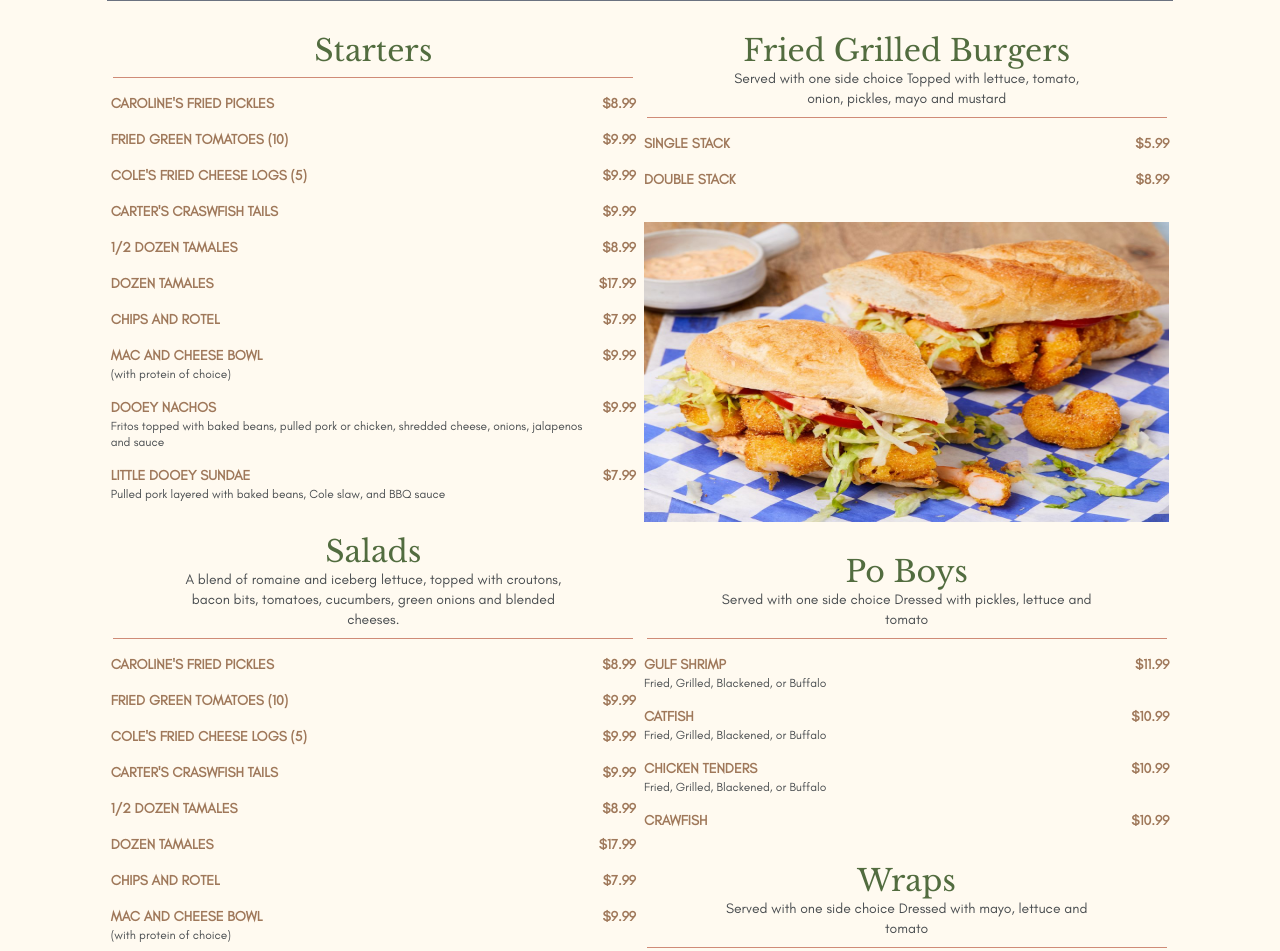
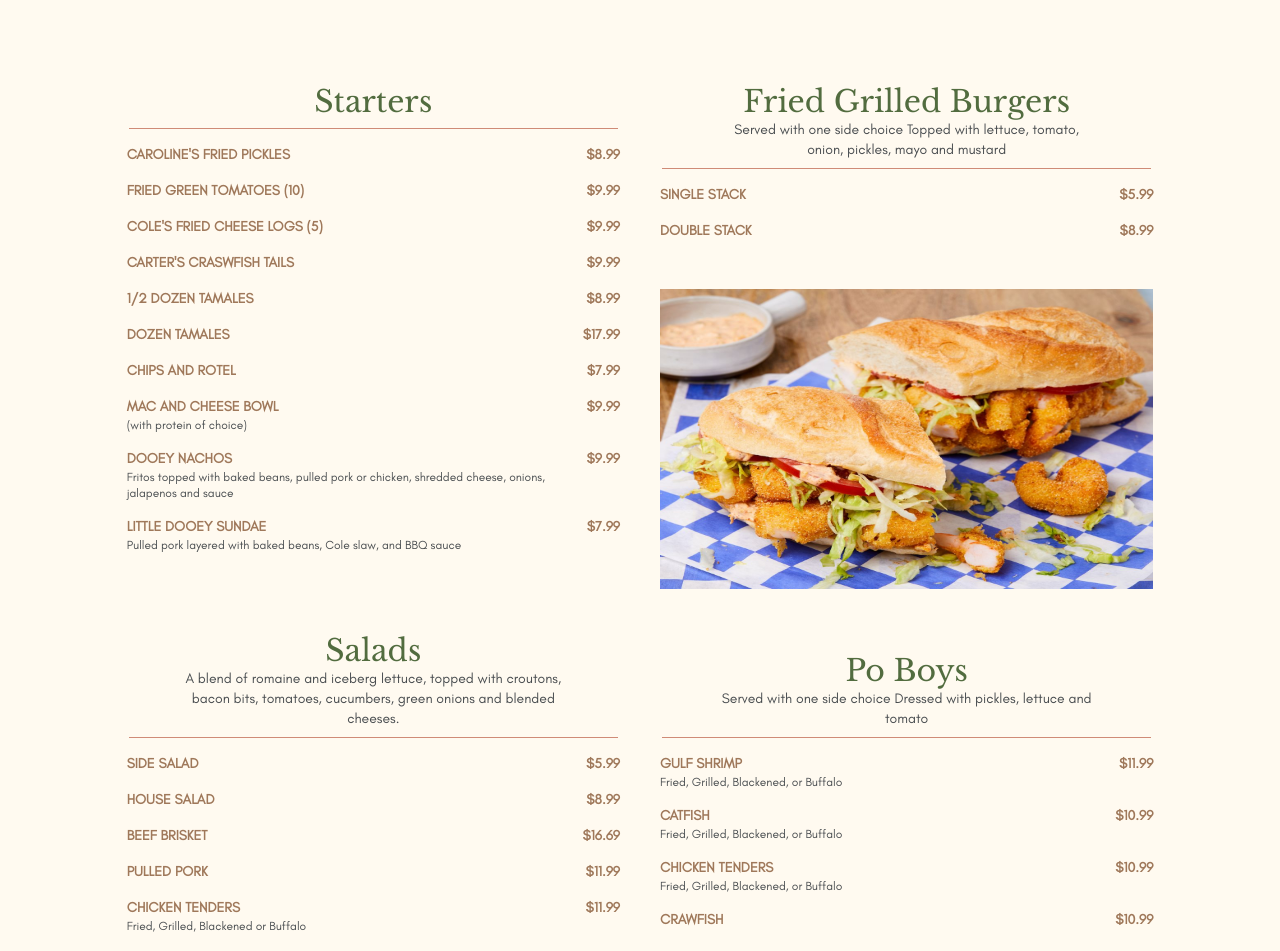
Before and after one commit to fractalnetworksco/menu-system, a React (Create React App) app: page / in a window 1280 px wide. Shown: the top 951 px of the page. Built offline with nearby package versions, Linux system fonts and the light colour scheme.

Commit message:
changing formatting for menu page

```diff
--- a/public/data/salads.json
+++ b/public/data/salads.json
@@ -1,4 +1,67 @@
 [
+  {
+    "name": "SIDE SALAD",
+    "price": 5.99,
+    "description": ""
+  },
+  {
+    "name": "HOUSE SALAD",
+    "price": 8.99,
+    "description": ""
+  },
+  {
+    "name": "BEEF BRISKET",
+    "price": 16.69,
+    "description": ""
+  },
+  {
+    "name": "PULLED PORK",
+    "price": 11.99,
+    "description": ""
+  },
+  {
+    "name": "CHICKEN TENDERS",
+    "price": 11.99,
+    "description": "Fried, Grilled, Blackened or Buffalo"
+  },
+  {
+    "name": "GULF SHRIMP",
+    "price": 12.25,
+    "description": "Fried, Grilled, Blackened or Buffalo"
+  },
+  {
+    "comment": "right here"
+  },
+  {
+    "name": "SIDE SALAD",
+    "price": 5.99,
+    "description": ""
+  },
+  {
+    "name": "HOUSE SALAD",
+    "price": 8.99,
+    "description": ""
+  },
+  {
+    "name": "BEEF BRISKET",
+    "price": 16.69,
+    "description": ""
+  },
+  {
+    "name": "PULLED PORK",
+    "price": 11.99,
+    "description": ""
+  },
+  {
+    "name": "CHICKEN TENDERS",
+    "price": 11.99,
+    "description": "Fried, Grilled, Blackened or Buffalo"
+  },
+  {
+    "name": "GULF SHRIMP",
+    "price": 12.25,
+    "description": "Fried, Grilled, Blackened or Buffalo"
+  },
   {
     "name": "SIDE SALAD",
     "price": 5.99,
--- a/src/App.css
+++ b/src/App.css
@@ -1,4 +1,16 @@
-body {
+html, body {
   text-align: center;
   background-color: floralwhite;
+  height: 100%;
+  margin: 0;
+  padding: 0;
 }
+
+.column {
+  display: flex;
+  flex-direction: column;
+  justify-content: stretch;
+  height: 100vh;
+  flex: 1;
+  padding: 20px; /* Adjust the padding as needed */
+}
--- a/src/App.js
+++ b/src/App.js
@@ -1,4 +1,5 @@
-import React, { useState, useEffect } from 'react';
+// App.js
+import React, { useState, useEffect, useRef } from 'react';
 import './App.css';
 import Column from './Components/Column.js';
 import MenuSection from './Components/MenuSection';
@@ -10,11 +11,15 @@ export default function App() {
   const [startersData, setStartersData] = useState([]);
   const [poboysData, setPoboysData] = useState([]);
   const [wrapsData, setWrapsData] = useState([]);
+  const [saladsData, setSaladsData] = useState([]);
   const [sectionHeaders, setSectionHeaders] = useState([]);
   const [dressingChoices, setDressingChoices] = useState([]);
   const [extraAddOns, setExtraAddOns] = useState([]);
   const [extraAddOnsNote, setExtraAddOnsNote] = useState("");
-  const [friedGrilledBurgersData, setFriedGrilledBurgersData] = useState([]); // State for Fried Grilled Burgers
+  const [friedGrilledBurgersData, setFriedGrilledBurgersData] = useState([]);
+
+  const leftColumnRef = useRef(null);
+  const rightColumnRef = useRef(null);
 
   useEffect(() => {
     const fetchData = async () => {
@@ -22,37 +27,36 @@ export default function App() {
         // Fetch data for Starters
         const startersResponse = await fetch('/data/starters.json');
         const startersData = await startersResponse.json();
-        console.log('Starters data:', startersData);
         setStartersData(startersData);
 
         // Fetch data for Fried Grilled Burgers
         const friedGrilledBurgersResponse = await fetch('/data/fried_grilled_burgers.json');
         const friedGrilledBurgersData = await friedGrilledBurgersResponse.json();
-        console.log('Fried Grilled Burgers data:', friedGrilledBurgersData);
         setFriedGrilledBurgersData(friedGrilledBurgersData);
+
+        // Fetch data for Salads
+        const saladsResponse = await fetch('/data/salads.json');
+        const saladsData = await saladsResponse.json();
+        setSaladsData(saladsData);
 
         // Fetch data for Po Boys
         const poboysResponse = await fetch('/data/poboys.json');
         const poboysData = await poboysResponse.json();
-        console.log('Poboys data:', poboysData);
         setPoboysData(poboysData);
 
         // Fetch data for Wraps
         const wrapsResponse = await fetch('/data/wraps.json');
         const wrapsData = await wrapsResponse.json();
-        console.log('Wraps data:', wrapsData);
         setWrapsData(wrapsData);
 
         // Fetch data for section headers
         const sectionHeadersResponse = await fetch('/data/section_headers.json');
         const sectionHeadersData = await sectionHeadersResponse.json();
-        console.log('Section headers data:', sectionHeadersData);
         setSectionHeaders(sectionHeadersData);
 
         // Fetch data for Dressing Choices
         const dressingChoicesResponse = await fetch('/data/border_header_with_choices.json');
         const dressingChoicesData = await dressingChoicesResponse.json();
-        console.log('Dressing Choices data:', dressingChoicesData);
         const dressingChoices = dressingChoicesData.find(item => item.section === 'Dressing Choices');
         if (dressingChoices) {
           setDressingChoices(dressingChoices.choices);
@@ -61,7 +65,6 @@ export default function App() {
         // Fetch data for Extra Add Ons
         const extraAddOnsResponse = await fetch('/data/border_header_with_choices.json');
         const extraAddOnsData = await extraAddOnsResponse.json();
-        console.log('Extra Add Ons data:', extraAddOnsData);
         const extraAddOns = extraAddOnsData.find(item => item.section === 'Extra Add Ons');
         if (extraAddOns) {
           setExtraAddOns(extraAddOns.choices);
@@ -75,19 +78,36 @@ export default function App() {
     fetchData();
   }, []);
 
+  useEffect(() => {
+    function setEqualHeight() {
+      if (leftColumnRef.current && rightColumnRef.current) {
+        const leftHeight = leftColumnRef.current.offsetHeight;
+        const rightHeight = rightColumnRef.current.offsetHeight;
+        const maxHeight = Math.max(leftHeight, rightHeight);
+        leftColumnRef.current.style.height = `${maxHeight}px`;
+        rightColumnRef.current.style.height = `${maxHeight}px`;
+      }
+    }
+
+    // Call setEqualHeight when the window is resized
+    window.addEventListener('resize', setEqualHeight);
+
+    // Call setEqualHeight once initially
+    setEqualHeight();
+
+    // Cleanup event listener
+    return () => window.removeEventListener('resize', setEqualHeight);
+  }, []);
+
   return (
-    <div className="w-5/6 mx-auto">
-      <div className="mt-10px flex justify-between items-center">
-        <div className="w-full h-px bg-gray-500"></div>
-      </div>
-      <div className="mt-8vh flex justify-between">
-        <Column width="w-1/2">
+    <div className="w-5/6 mx-auto flex">
+      <Column width="w-1/2" ref={leftColumnRef}>
         <MenuSection data={{ title: "Starters", items: startersData }} descriptions={sectionHeaders} />
-          <MenuSection data={{ title: "Salads", items: startersData }} descriptions={sectionHeaders} />
+        <MenuSection data={{ title: "Salads", items: saladsData }} descriptions={sectionHeaders} />
         <SelectionMenu title="Dressing Choices" choices={dressingChoices} />
         <ImageHolder imageUrl="/salad.jpg" height="300px" />
       </Column>
-        <Column width="w-1/2">
+      <Column width="w-1/2" ref={rightColumnRef}>
         <MenuSection data={{ title: "Fried Grilled Burgers", items: friedGrilledBurgersData }} descriptions={sectionHeaders} />
         <ImageHolder imageUrl="/poboy.jpg" height="300px" />
         <MenuSection data={{ title: "Po Boys", items: poboysData }} descriptions={sectionHeaders} />
@@ -95,6 +115,5 @@ export default function App() {
         <SelectionMenuWithNote title="Extra Add Ons" note={extraAddOnsNote} choices={extraAddOns} />
       </Column>
     </div>
-    </div>
   );
 }
--- /dev/null
+++ b/src/Column.css
@@ -0,0 +1,7 @@
+.column {
+  display: flex;
+  flex-direction: column;
+  justify-content: stretch;
+  height: 100%; /* Set height to 100% */
+  padding: 20px; /* Adjust the padding as needed */
+}
--- a/src/Components/Column.js
+++ b/src/Components/Column.js
@@ -1,8 +1,9 @@
 import React from 'react';
+import '../Column.css'; // Import the corresponding CSS file
 
-const Column = ({ children, width }) => {
+const Column = ({ children }) => {
   return (
-    <div className={`h-full mx-1 ${width}`}> {/* Apply width dynamically */}
+    <div className="column">
       {children}
     </div>
   );
--- a/src/index.css
+++ b/src/index.css
@@ -61,3 +61,12 @@ code {
 .glacial-indifference-regular {
   font-family: 'Glacial Indifference', sans-serif;
 }
+
+.column {
+  display: flex;
+  flex-direction: column;
+  justify-content: stretch;
+  height: 100vh;
+  flex: 1;
+  padding: 20px; /* Adjust the padding as needed */
+}
```
Lines whose indentation alone changed are shown as unchanged.
